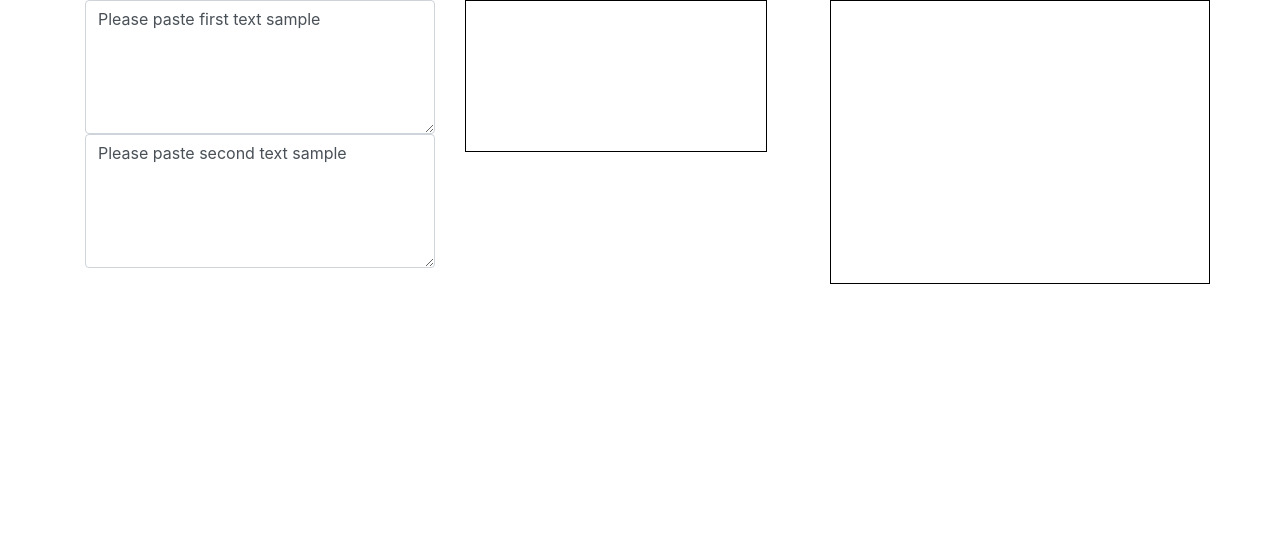
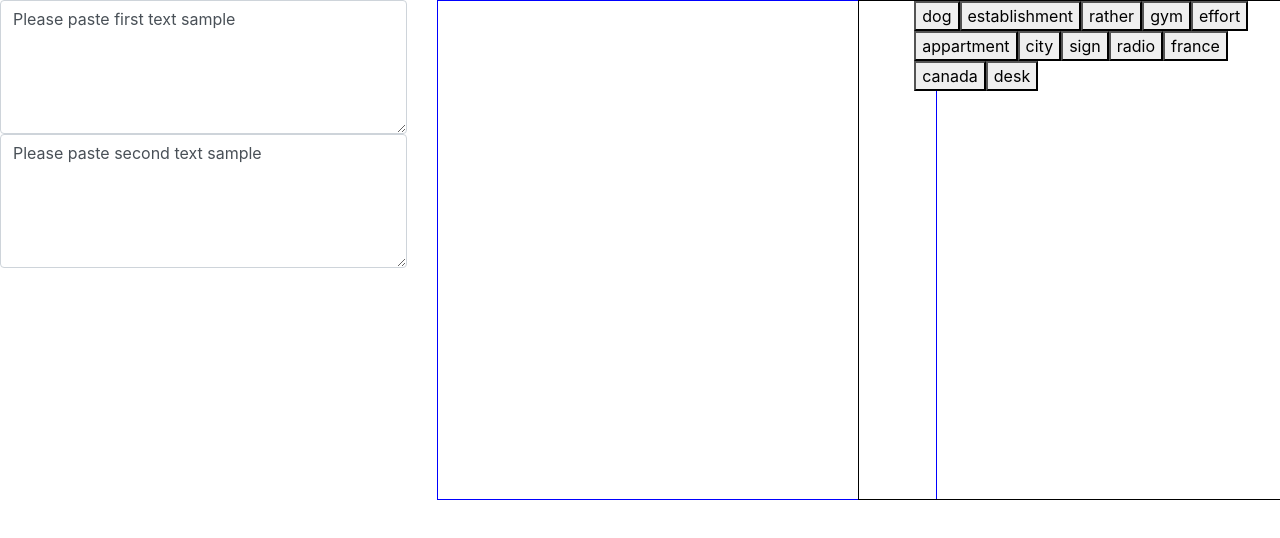
Before and after one commit to LoganTribull/ReltativeTextFrequencyD3, a plain HTML site: page index.html in a window 1280 px wide. Drawn offline with nearby package versions, Linux system fonts and the light colour scheme.

Commit message:
d3 now puts buttons into active words based on whatever words are in the data

```diff
--- a/app.js
+++ b/app.js
@@ -0,0 +1,26 @@
+const svgWidth = 500
+const svgHeight = 500
+const svgPadding = 50
+
+var svg = d3.select("svg")
+          .attr("width", svgWidth)
+          .attr("height", svgHeight)
+          .style("border", "1px solid blue")
+
+var activeWordList = d3.select("#active-word-list")
+
+// Filter data for null values
+
+removeWord = event => {
+  console.log(event)
+}
+
+data = data.filter(d => d.ratio !== null)
+
+activeWordList
+            .selectAll("button")
+            .data(data, d=>d.word)
+            .enter()
+            .append("button")
+            .text(d=>d.word)
+            .on("click", removeWord)
--- a/index.html
+++ b/index.html
@@ -11,7 +11,6 @@
   <title>RTFA</title>
 </head>
 <body>
-  <div class="container">
     <div class="row">
       <div class="textInputs col-sm-4">
         <div class="form-group">
@@ -24,12 +23,12 @@
       </div>
       <div class="word-controller col-sm-4">
         <div class="activeWords">
+          <ul id="active-word-list"></ul>
         </div>
         <div class="inactiveWords">
         </div>
       </div>
     </div>
-  </div>
   <script src="app.js"></script>
 </body>
 </html>
--- a/sampleData.js
+++ b/sampleData.js
@@ -1,5 +1,5 @@
 
-data = [
+let data = [
   {word:"dog", ratio:3},
   {word:"establishment", ratio:5},
   {word:"test", ratio:null},
```
